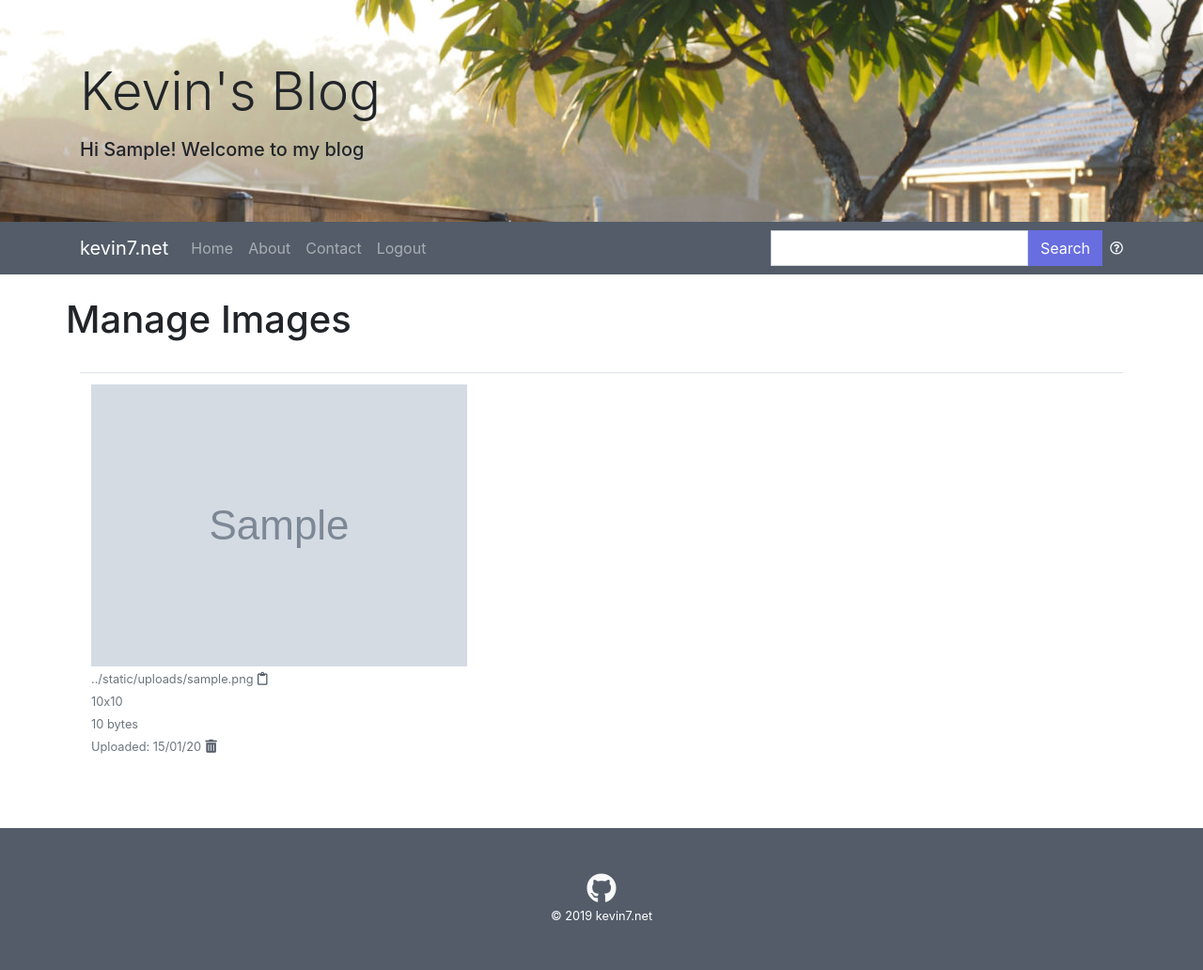
After one commit to Kevinf7/blog, a Flask app: page /manage_images in a window 1280 px wide. The commit adds this page. Shown: the whole page at 94% size. Run offline with Flask 2, Linux system fonts and the light colour scheme; a user stored in the database is signed in; tables that the repository leaves empty hold one stand-in row (values such as "Sample post"); grey boxes marked "Sample" are stand-in pictures; some libraries are stand-ins or nearby versions.

Commit message:
manage images

```diff
--- a/app/forms.py
+++ b/app/forms.py
@@ -54,8 +54,11 @@ class ContactForm(FlaskForm):
     submit = SubmitField('Submit')
     recaptcha = RecaptchaField()
 
+class DeleteImageForm(FlaskForm):
+    submit = SubmitField('Delete')
+
 class DeletePostForm(FlaskForm):
-    submit = SubmitField('Submit')
+    submit = SubmitField('Delete')
 
 class EditTagForm(FlaskForm):
     tag_name = StringField('Tag Name', validators=[InputRequired(), Length(max=20)])
--- a/app/models.py
+++ b/app/models.py
@@ -194,6 +194,19 @@ class Contact(db.Model):
     message = db.Column(db.String(400), nullable=False)
     create_date = db.Column(db.DateTime,default=datetime.utcnow, nullable=False)
 
+class Images(db.Model):
+    __tablename__ = 'images'
+    id = db.Column(db.Integer, primary_key=True)
+    filename = db.Column(db.String(50), nullable=False)
+    thumbnail = db.Column(db.String(50), nullable=False)
+    file_size = db.Column(db.Integer, nullable=False)
+    file_width = db.Column(db.Integer, nullable=False)
+    file_height = db.Column(db.Integer, nullable=False)
+    create_date = db.Column(db.DateTime,default=datetime.utcnow, nullable=False)
+
+    def getImage(image_id):
+        return Images.query.filter_by(id=image_id).first()
+
 # Used by flask-login
 # This callback is used to reload the user object from the user ID stored in the session
 @login.user_loader
--- a/app/routes.py
+++ b/app/routes.py
@@ -1,5 +1,6 @@
 from app import app, db
-from flask import render_template, redirect, url_for, flash, request, send_from_directory, jsonify
+from flask import render_template, redirect, url_for, flash, request, send_from_directory, \
+                    jsonify, make_response
 from app.forms import *
 from flask_login import current_user, login_user, logout_user, login_required
 from app.models import *
@@ -8,6 +9,7 @@ import os
 from app.email import send_password_reset_email, send_contact_email
 from werkzeug.urls import url_parse
 from operator import itemgetter
+from PIL import Image
 
 ##############################################################################
 # Main pages
@@ -125,13 +127,6 @@ def register():
         return redirect(url_for('login'))
     return render_template('register.html', form=form)
 
-@app.route('/user/<username>')
-@login_required
-def user(username):
-    # returns a user if not it returns 404 to browser
-    user = User.query.filter_by(username=username).first_or_404()
-    return render_template('user.html', user=user)
-
 ##############################################################################
 # Post routes
 ##############################################################################
@@ -228,7 +223,6 @@ def edit_post(id):
 @login_required
 def del_post(id):
     post = Post.getPost(id)
-
     # id is wrong
     if post is None:
         flash('No such post exists.')
@@ -277,6 +271,42 @@ def post_detail(id):
         flash('Your comments have been posted')
         return redirect(url_for('post_detail',id=id))
     return render_template('post_det.html',post=post, form=form, comments=comments)
+
+##############################################################################
+# Admin routes - Images
+##############################################################################
+
+@app.route('/manage_images',methods=['GET'])
+@login_required
+def manage_images():
+    images = Images.query.all()
+    return render_template('manage_images.html',images=images)
+
+@app.route('/del_image/<id>',methods=['GET','POST'])
+@login_required
+def del_image(id):
+    form = DeleteImageForm()
+    image = Images.getImage(id)
+    # id is wrong
+    if image is None:
+        flash('No such image.')
+        return redirect(url_for('index'))
+    if form.validate_on_submit():
+        img_fullpath = os.path.join(app.config['UPLOADED_PATH'], image.filename)
+        tmb_fullpath = os.path.join(app.config['UPLOADED_PATH_THUMB'], image.thumbnail)
+        try:
+            # delete image and thumbnail from file system
+            os.remove(img_fullpath)
+            os.remove(tmb_fullpath)
+            # delete from db
+            db.session.delete(image)
+            db.session.commit()
+            flash('The image has been successfully deleted')
+            return redirect(url_for('manage_images'))
+        except OSError:
+            flash('System error deleting image.')
+            return redirect(url_for('manage_images'))
+    return render_template('del_image.html',form=form,img=image)
 
 ##############################################################################
 # Admin routes - Messages
@@ -328,6 +358,9 @@ def edit_tag(id):
 def del_tag(id):
     form = DeleteTagForm()
     tag = Tag.getTag(id)
+    if tag is None:
+        flash('No such tag.')
+        return redirect(url_for('index'))
     if form.validate_on_submit():
         db.session.delete(tag)
         db.session.commit()
@@ -369,11 +402,39 @@ def search():
 def imageuploader():
     file = request.files.get('file')
     if file:
-        filename = file.filename
-        extension = filename.split('.')[1].lower()
-        if extension in ['jpg', 'gif', 'png', 'jpeg']:
-            #everything looks good, save file
-            file.save(os.path.join(app.config['UPLOADED_PATH'], filename))
+        filename = file.filename.lower()
+        fn, ext = filename.split('.')
+        # truncate filename (excluding extension) to 30 characters
+        fn = fn[:30]
+        filename = fn + '.' + ext
+        if ext in ['jpg', 'gif', 'png', 'jpeg']:
+            # everything looks good, save file
+            img_fullpath = os.path.join(app.config['UPLOADED_PATH'], filename)
+            file.save(img_fullpath)
+            # get the file size to save to db
+            file_size = os.stat(img_fullpath).st_size
+            try:
+                size = 160, 160
+                # read image into pillow
+                im = Image.open(img_fullpath)
+                # get image dimension to save to db
+                file_width, file_height = im.size
+                # convert to thumbnail
+                im.thumbnail(size)
+                thumbnail = fn + '-thumb.jpg'
+                tmb_fullpath = os.path.join(app.config['UPLOADED_PATH_THUMB'], thumbnail)
+                # save thumbnail
+                im.save(tmb_fullpath, "JPEG")
+
+                # save to db
+                img = Images(filename=filename, thumbnail=thumbnail, file_size=file_size, \
+                            file_width=file_width, file_height=file_height)
+                db.session.add(img)
+                db.session.commit()
+            except IOError:
+                output = make_response(404)
+                output.headers['Error'] = 'Cannot create thumbnail for ' + filename
+                return output
             return jsonify({'location' : filename})
 
     # fail, image did not upload
--- a/app/templates/add_post.html
+++ b/app/templates/add_post.html
@@ -20,6 +20,7 @@
         </div>
         <div class="form-group">
             {{ form.post.label }}
+            <small class="text-muted">(Add a summary break by adding <code>&lt;p&gt;br&lt;a id="br"&gt;&lt;/a&gt;&lt;/p&gt;</code>)</small>
             {% for error in form.post.errors %}
                 <span style="color:red">[ {{ error }} ]</span><br/>
             {% endfor %}
--- a/app/templates/base.html
+++ b/app/templates/base.html
@@ -65,7 +65,7 @@
                                             <a class="dropdown-item" href="{{ url_for('add_post') }}">Add Post</a>
                                             <a class="dropdown-item" href="{{ url_for('manage_messages') }}">Manage Messages</a>
                                             <a class="dropdown-item" href="{{ url_for('manage_tags') }}">Manage Tags</a>
-                                            <a class="dropdown-item" href="#">Manage Page Banner</a>
+                                            <a class="dropdown-item" href="{{ url_for('manage_images') }}">Manage Uploaded Images</a>
                                         </div>
                                     </li>
                                 {% endif %}
--- /dev/null
+++ b/app/templates/manage_images.html
@@ -0,0 +1,57 @@
+{% extends "base.html" %}
+{% block title %}Manage Images{% endblock %}
+
+{% block scripts %}
+    {{ super() }}
+    {{ moment.include_jquery() }}
+    {{ moment.include_moment() }}
+
+    <!--
+    <script>
+        document.getElementById("copyButton").addEventListener("click", function() {
+            copyToClipboard(document.getElementById("copyTarget"));
+        });
+
+        function copyToClipboard(element) {
+            var $temp = $("<input>");
+            $("body").append($temp);
+            $temp.val($(element).text()).select();
+            document.execCommand("copy");
+            $temp.remove();
+        }
+    </script>
+    -->
+{% endblock %}
+
+{% block app_content %}
+<h1>Manage Images</h1>
+
+<div class="col-12 pt-4">
+    <div class="table-responsive">
+    <table class="table"><tbody>
+        {% for img in images %}
+            {% if loop.index0 is divisibleby 4 or loop.index0==0 %}
+            <tr>
+            {% endif %}
+                <td>
+                    <img src="{{ url_for('static',filename='uploads/thumbnails/' ~ img.thumbnail) }}"><br/>
+                    <small class="text-muted" id="file_path">../static/uploads/{{ img.filename }}</small>
+                    <a href="{{ url_for('del_image',id=img.id) }}" class="far fa-clipboard fa-sm text-admin"></a><br/>
+                    <small class="text-muted">{{ img.file_width }}x{{ img.file_height }}</small><br/>
+                    <small class="text-muted">{{ img.file_size }} bytes</small><br/>
+                    <small class="text-muted">Uploaded: {{ moment(img.create_date).format('DD/MM/YY') }}</small>
+                    <a href="{{ url_for('del_image',id=img.id) }}" class="fas fa-trash-alt fa-sm text-admin" style="text-decoration:none"></a>
+                </td>
+            {% if loop.last %}
+                {% for r in range(0,(4-(loop.index%4)|int)) %}
+                    <td></td>
+                {% endfor %}
+            {% endif %}
+            {% if loop.index is divisibleby 4 %}
+            </tr>
+            {% endif %}
+        {% endfor %}
+    </tbody></table>
+    </div>
+</div>
+{% endblock %}
--- a/config.py
+++ b/config.py
@@ -20,6 +20,7 @@ class Config(object):
     # tinyMCE settings
     basedir = os.path.abspath(os.path.dirname(__file__))
     UPLOADED_PATH=os.path.join(basedir, 'app', 'static', 'uploads')
+    UPLOADED_PATH_THUMB=os.path.join(basedir, 'app', 'static', 'uploads', 'thumbnails')
 
     # flask-mail settings
     MAIL_SERVER = os.environ.get('MAIL_SERVER')
```
Also changed, not shown: app/templates/del_image.html (added, +23 -0 lines), migrations/versions/852c3a8ce909_image.py (added, +43 -0 lines).
